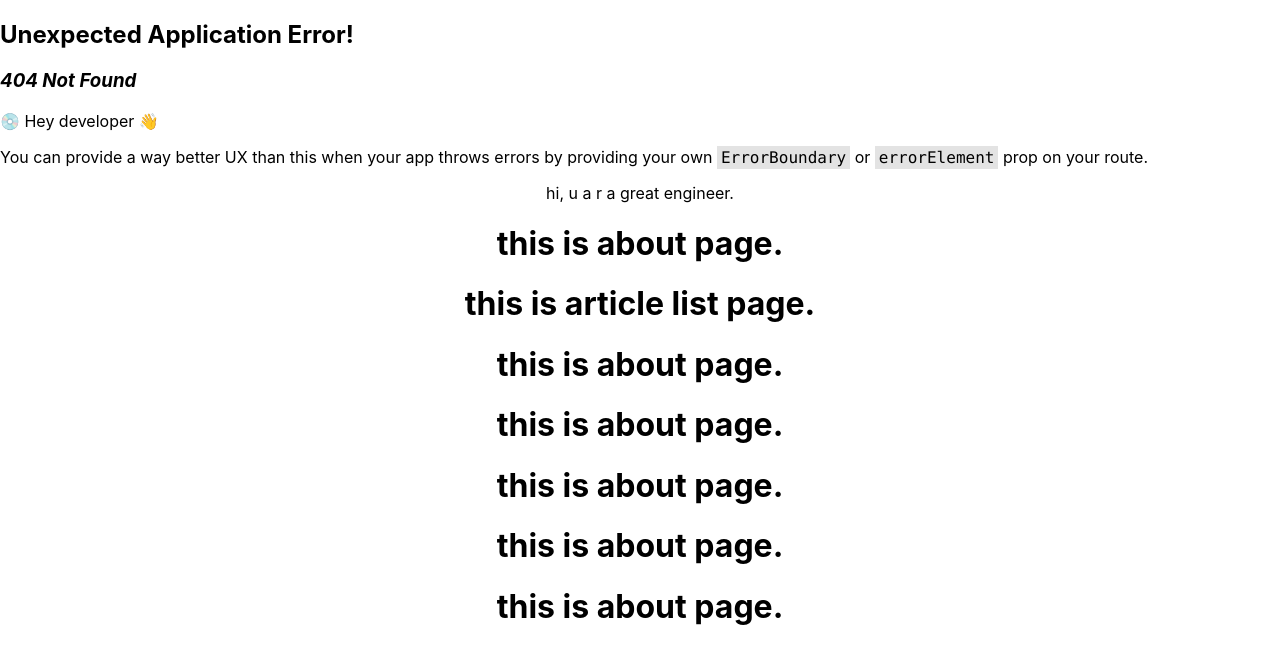
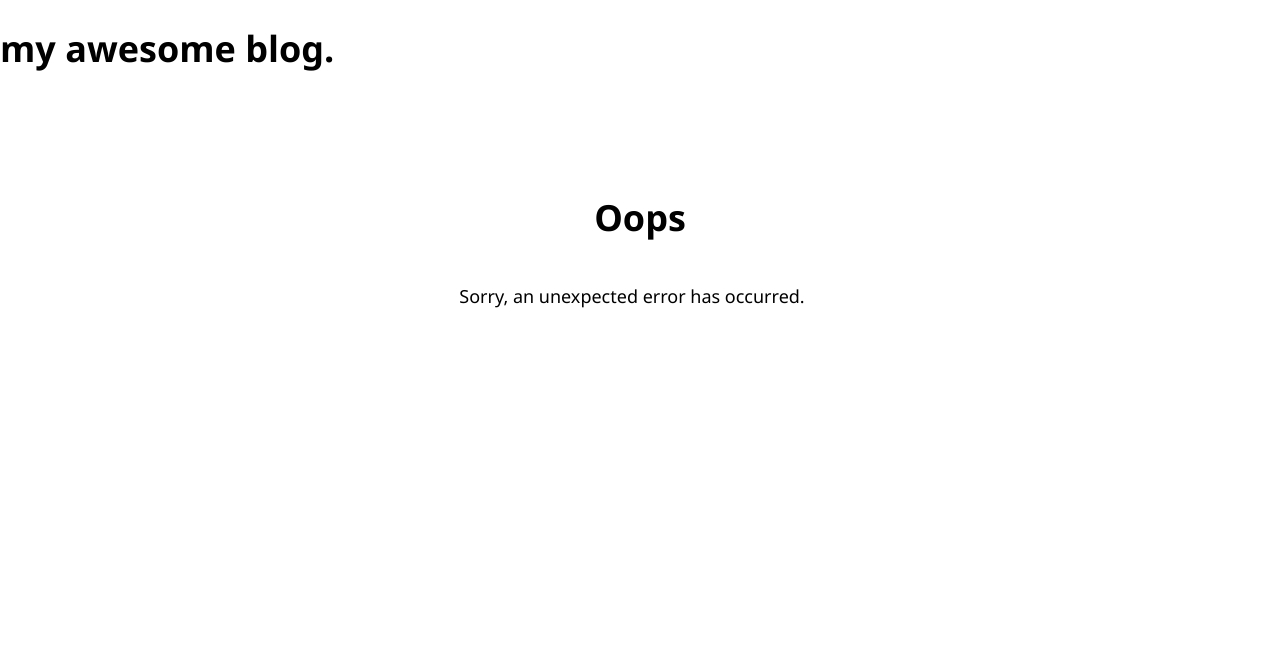
Before and after one commit to boraneak/blog, a React (Create React App) app: page /not-found in a window 1280 px wide. Before the commit this address had no page. Shown: the top 664 px of the page. Built offline with nearby package versions, Linux system fonts and the light colour scheme.

Commit message:
Add some routes and CSS

```diff
--- a/src/App.css
+++ b/src/App.css
@@ -1,38 +1,122 @@
-.App {
-  text-align: center;
+body {
+  font-family: 'Segoe UI', Tahoma, Geneva, Verdana, sans-serif;
+  font-size: 18px;
 }
 
-.App-logo {
-  height: 40vmin;
-  pointer-events: none;
+button {
+  padding: 16px;
+  font-family: 'Segoe UI', Tahoma, Geneva, Verdana, sans-serif;
+  font-size: 16px;
+  background-color: black;
+  color: white;
+  border-radius: 8px;
+  cursor: pointer;
 }
 
-@media (prefers-reduced-motion: no-preference) {
-  .App-logo {
-    animation: App-logo-spin infinite 20s linear;
-  }
+h3, h4 {
+  margin-bottom: 0;
 }
 
-.App-header {
-  background-color: #282c34;
-  min-height: 100vh;
+nav {
+  border-bottom: 4px solid black;
+  text-align: center;
+  position: fixed;
+  top: 0;
+  width: 100%;
+  background: white;
+}
+
+nav ul {
+  list-style-type: none;
+  margin: 0;
+  padding: 0;
+}
+
+nav li {
+  display: inline-block;
+  padding-top: 24px;
+  padding-bottom: 24px;
+}
+
+nav a {
+  text-decoration: none;
+  color: black;
+  font-weight: bold;
+  padding: 24px 32px;
+}
+
+nav a:hover {
+  background: black;
+  color: white;
+}
+
+#page-body {
+  max-width: 700px;
+  margin: auto;
+  padding-top: 72px;
+}
+
+.article-list-item {
+  text-decoration: none;
+  color: black;
+  padding: 16px 0 0 0;
+}
+
+.article-list-item p {
+  padding-bottom: 32px;
+  border-bottom: 2px solid black;
+}
+
+#add-comment-form {
+  border-bottom: 2px solid black;
+  padding: 16px;
+}
+
+#add-comment-form h3 {
+  margin-bottom: 16px;
+}
+
+input, textarea {
+  display: block;
+  width: 300px;
+  padding: 8px;
+  border-radius: 8px;
+  font-family: 'Segoe UI', Tahoma, Geneva, Verdana, sans-serif;
+  font-size: 18px;
+  border: 2px solid black;
+  margin-bottom: 16px;
+}
+
+.error {
+  padding: 8px;
+  border-radius: 4px;
+  background-color: pink;
+}
+
+#add-comment-form button {
+  width: 320px;
+}
+
+#upvotes-section button, p {
+  display: inline-block;
+  margin-right: 16px;
+}
+
+.comment {
+  border-bottom: 2px solid black;
+  padding: 16px;
+}
+
+.nav-right {
+  position: absolute;
+  top: 8px;
+  right: 8px;
+}
+
+#error-page {
   display: flex;
   flex-direction: column;
   align-items: center;
   justify-content: center;
-  font-size: calc(10px + 2vmin);
-  color: white;
+  width: 100%;
 }
-
-.App-link {
-  color: #61dafb;
-}
-
-@keyframes App-logo-spin {
-  from {
-    transform: rotate(0deg);
-  }
-  to {
-    transform: rotate(360deg);
-  }
-}
--- a/src/App.js
+++ b/src/App.js
@@ -1,4 +1,5 @@
 import './App.css';
+import { BrowserRouter, Routes, Route } from 'react-router-dom';
 import AboutPage from './pages/AboutPage';
 import HomePage from './pages/HomePage';
 import ArticleListPage from './pages/ArticleListPage';
@@ -7,17 +8,20 @@
 
 function App() {
   return (
-    <div className="App">
-        <p>hi, u a r a great engineer.</p>
-        <AboutPage/>
-        <ArticleListPage/>
-        <AboutPage/>
-        <AboutPage/>
-        <AboutPage/>
-        <AboutPage/>
-        <AboutPage/>
-
-    </div>
+    <BrowserRouter>
+      <div className="App">
+        <h1>my awesome blog.</h1>
+        <div id='page-body'>
+        <Routes>
+          <Route path="/home" element={<HomePage />}></Route>
+          <Route path="/about" element={<AboutPage />}></Route>
+          <Route path="/not-found" element={<NotFoundPage />}></Route>
+          <Route path="/article-page" element={<ArticlePage />}></Route>
+          <Route path='/article-page/:article-id' element={<ArticleListPage/>}></Route>
+        </Routes>
+        </div>
+      </div>
+    </BrowserRouter>
   );
 }
 
--- a/src/pages/NotFoundPage.js
+++ b/src/pages/NotFoundPage.js
@@ -1,7 +1,8 @@
 const NotFoundPage = () => {
   return (
-    <div>
-      <h1>this is not found page. </h1>
+    <div id="error-page">
+      <h1>Oops</h1>
+      <p>Sorry, an unexpected error has occurred.</p>
     </div>
   )
 }
```
Also changed, not shown: src/index.js (+0 -8 lines).
